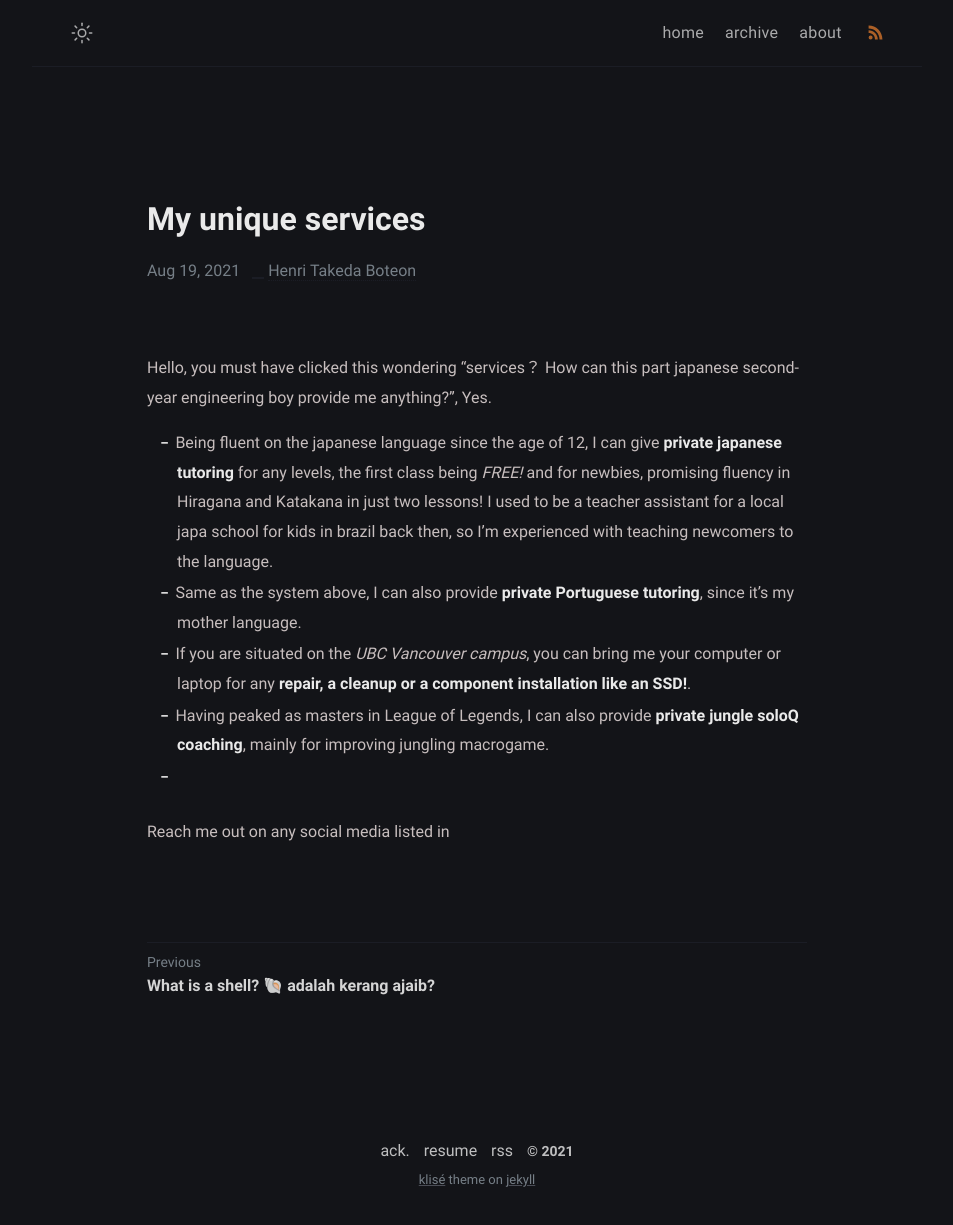
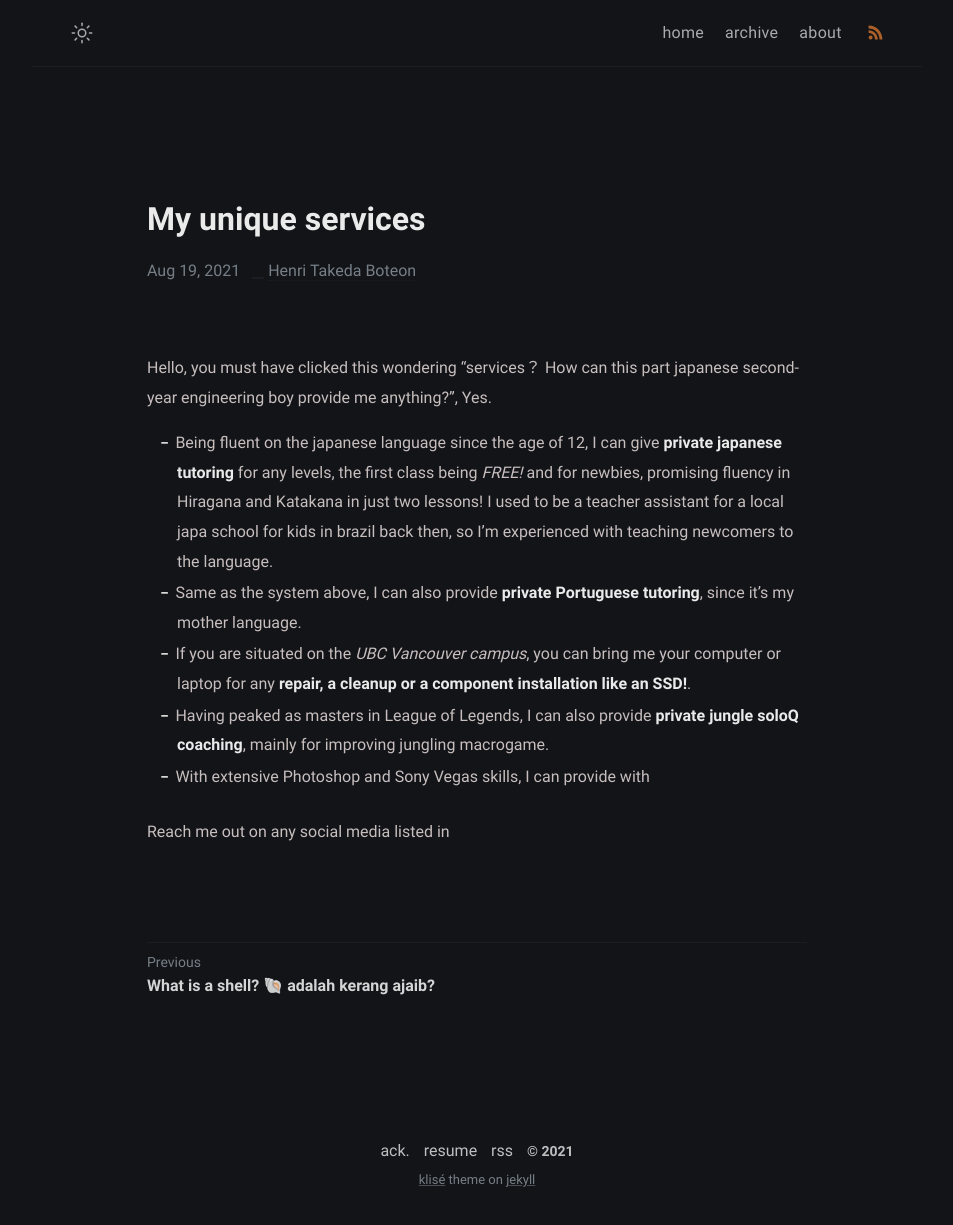
Before and after one commit to Pistachihen/pistachi.github.io, a Jekyll site: the page built from _posts/welcome-to-jekyll/2020-08-29-welcome-to-jekyll.md, in a window 1280 px wide. Shown: the whole page, without its empty margins (163-1116 px from the left). Built offline with Jekyll 4.4.1, drawn with Linux system fonts in a browser that asks for light colours.

Commit message:
2020-08-29-welcome-to-jekyll.md: changed

```diff
--- a/_posts/welcome-to-jekyll/2020-08-29-welcome-to-jekyll.md
+++ b/_posts/welcome-to-jekyll/2020-08-29-welcome-to-jekyll.md
@@ -10,7 +10,7 @@ Hello, you must have clicked this wondering "services？ How can this part japan
 - Same as the system above, I can also provide **private Portuguese tutoring**, since it's my mother language.
 - If you are situated on the *UBC Vancouver campus*, you can bring me your computer or laptop for any **repair, a cleanup or a component installation like an SSD!**.
 - Having peaked as masters in League of Legends, I can also provide **private jungle soloQ coaching**, mainly for improving jungling macrogame.
--
+- With extensive Photoshop and Sony Vegas skills, I can provide with
 
 
 
```
